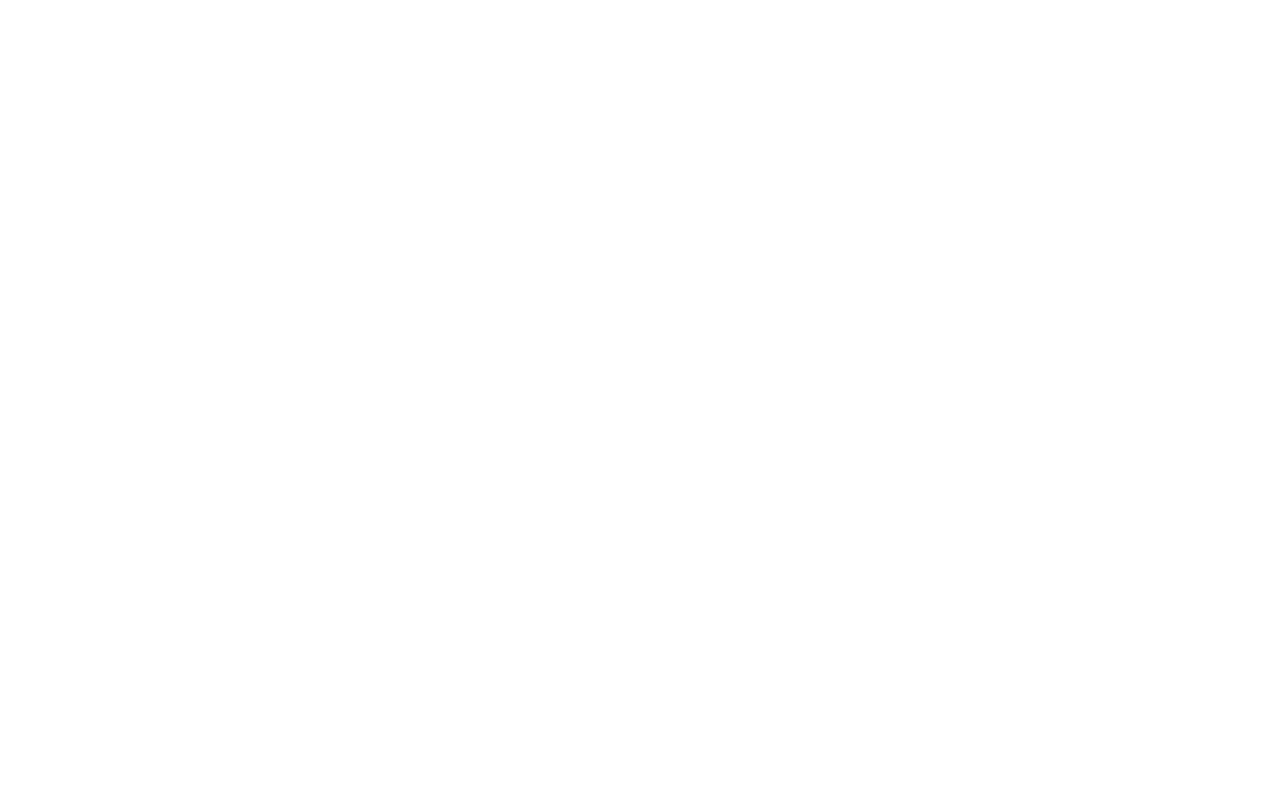
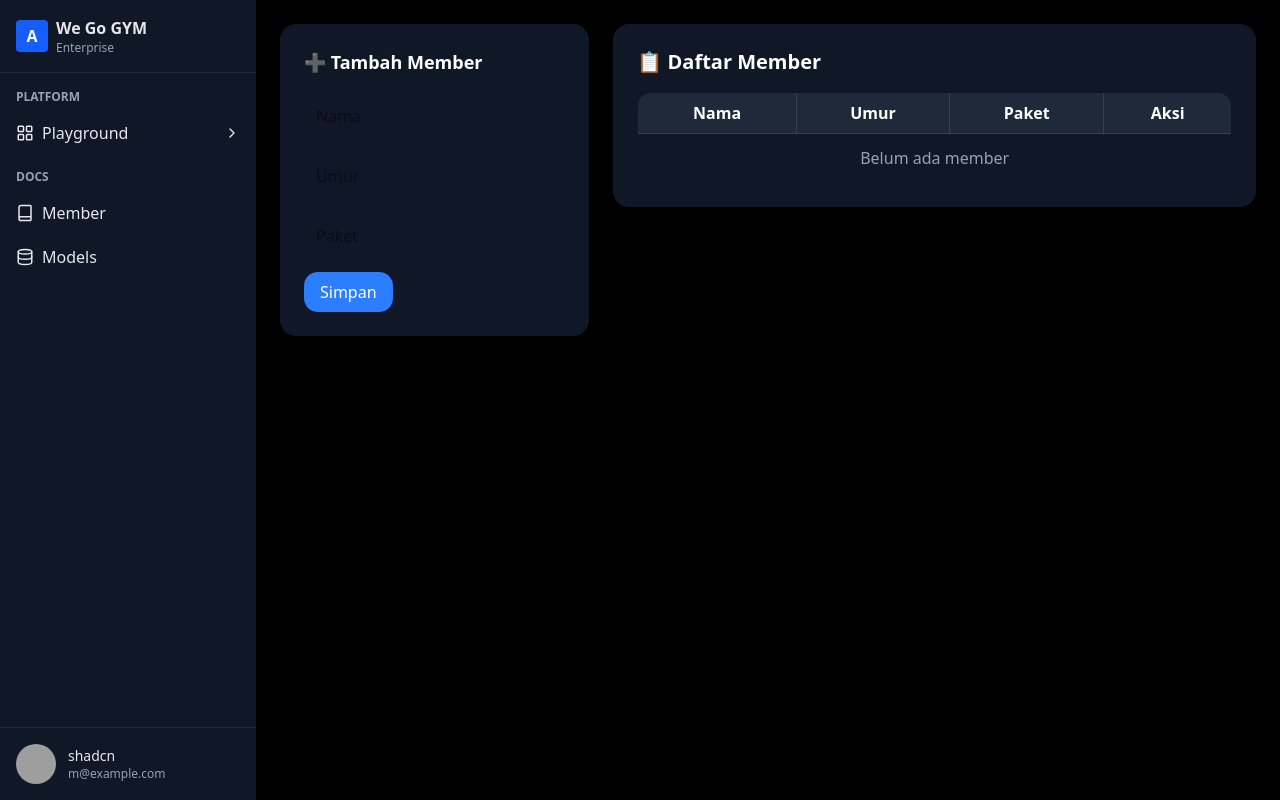
Before and after one commit to saliharya/react-vite-management-gym, a React (Vite) app: page /member in a window 1280 px wide. Before the commit this address had no page. Built offline with nearby package versions, Linux system fonts and the light colour scheme; grey boxes are pictures that could not be loaded.

Commit message:
feat: add MemberPage component and integrate into routing; update Sidebar for member navigation

```diff
--- a/src/app/main.tsx
+++ b/src/app/main.tsx
@@ -4,6 +4,7 @@
 import LoginPage from "@/pages/login/page.tsx";
 import RegisterPage from "@/pages/register/page.tsx";
 import DashboardPage from "@/pages/Dashboard/page.tsx";
+import MemberPage from "@/pages/member/page.tsx";
 import "@/app/Index.css";
 
 createRoot(document.getElementById("root")!).render(
@@ -13,6 +14,9 @@
       <Route path="login" element={<LoginPage />} />
       <Route path="register" element={<RegisterPage />} />
       <Route path="dasboard" element={<DashboardPage />} />
+      <Route path="member" element={<MemberPage />} />
+
+
     </Routes>
 
 
--- a/src/components/layout/Sidebar.tsx
+++ b/src/components/layout/Sidebar.tsx
@@ -81,10 +81,10 @@
           </p>
           <nav className="mt-2 flex flex-col gap-1">
             <a
-              href="#"
+              href="/member"
               className="flex items-center gap-2 px-4 py-2 hover:bg-gray-800 rounded"
             >
-              <Book size={18} /> Documentation
+              <Book size={18} /> Member
             </a>
             <a
               href="#"
--- /dev/null
+++ b/src/pages/member/page.tsx
@@ -0,0 +1,177 @@
+import { useState } from "react";
+import Sidebar from "@/components/layout/Sidebar";
+import Navbar from "@/components/layout/Navbar";
+
+interface Member {
+  id: number | null;
+  name: string;
+  age: string;
+  plan: string;
+}
+
+interface MemberFormProps {
+  onSave: (member: Member) => void;
+  editingMember?: Member;
+}
+
+function MemberForm({ onSave, editingMember }: MemberFormProps) {
+  const [form, setForm] = useState<Member>(
+    editingMember || { id: null, name: "", age: "", plan: "" }
+  );
+
+  const handleChange = (e: React.ChangeEvent<HTMLInputElement>) => {
+    setForm({ ...form, [e.target.name]: e.target.value });
+  };
+
+  const handleSubmit = (e: React.FormEvent) => {
+    e.preventDefault();
+    if (!form.name || !form.age || !form.plan) return;
+    onSave(form);
+    setForm({ id: null, name: "", age: "", plan: "" });
+  };
+
+  return (
+    <div className="bg-gray-900 p-6 rounded-2xl shadow-md">
+      <h2 className="text-lg font-bold mb-4">
+        {form.id ? "✏️ Edit Member" : "➕ Tambah Member"}
+      </h2>
+
+      <form onSubmit={handleSubmit} className="space-y-3">
+        <input
+          type="text"
+          name="name"
+          value={form.name}
+          onChange={handleChange}
+          placeholder="Nama"
+          className="w-full p-3 rounded-xl text-black"
+        />
+        <input
+          type="text"
+          name="age"
+          value={form.age}
+          onChange={handleChange}
+          placeholder="Umur"
+          className="w-full p-3 rounded-xl text-black"
+        />
+        <input
+          type="text"
+          name="plan"
+          value={form.plan}
+          onChange={handleChange}
+          placeholder="Paket"
+          className="w-full p-3 rounded-xl text-black"
+        />
+        <button
+          type="submit"
+          className="bg-blue-500 px-4 py-2 rounded-xl text-white hover:bg-blue-600 transition"
+        >
+          Simpan
+        </button>
+      </form>
+    </div>
+  );
+}
+
+export default function MemberPage() {
+  const [members, setMembers] = useState<Member[]>([]);
+  const [editingMember, setEditingMember] = useState<Member | undefined>(
+    undefined
+  );
+
+  const handleSave = (member: Member) => {
+    if (member.id) {
+      setMembers((prev) =>
+        prev.map((m) => (m.id === member.id ? member : m))
+      );
+    } else {
+      const newMember = { ...member, id: Date.now() };
+      setMembers((prev) => [...prev, newMember]);
+    }
+    setEditingMember(undefined);
+  };
+
+  const handleEdit = (member: Member) => {
+    setEditingMember(member);
+  };
+
+  const handleDelete = (id: number | null) => {
+    setMembers((prev) => prev.filter((m) => m.id !== id));
+  };
+
+  return (
+    <div className="flex min-h-screen bg-black text-white">
+      {/* Sidebar */}
+      <Sidebar />
+
+      <div className="flex-1 flex flex-col">
+        {/* Navbar */}
+        <Navbar />
+
+        {/* Content */}
+        <div className="p-6 grid grid-cols-1 lg:grid-cols-3 gap-6">
+          {/* Form tambah/edit */}
+          <div className="lg:col-span-1">
+            <MemberForm onSave={handleSave} editingMember={editingMember} />
+          </div>
+
+          {/* Tabel Members */}
+          <div className="lg:col-span-2">
+            <div className="bg-gray-900 p-6 rounded-2xl shadow-md">
+              <h2 className="text-xl font-bold mb-4">📋 Daftar Member</h2>
+              <table className="w-full border-collapse border border-gray-700 rounded-xl overflow-hidden">
+                <thead>
+                  <tr className="bg-gray-800">
+                    <th className="border border-gray-700 px-3 py-2">Nama</th>
+                    <th className="border border-gray-700 px-3 py-2">Umur</th>
+                    <th className="border border-gray-700 px-3 py-2">Paket</th>
+                    <th className="border border-gray-700 px-3 py-2">Aksi</th>
+                  </tr>
+                </thead>
+                <tbody>
+                  {members.length === 0 ? (
+                    <tr>
+                      <td
+                        colSpan={4}
+                        className="text-center py-3 text-gray-400 border border-gray-700"
+                      >
+                        Belum ada member
+                      </td>
+                    </tr>
+                  ) : (
+                    members.map((m) => (
+                      <tr key={m.id} className="text-center">
+                        <td className="border border-gray-700 px-3 py-2">
+                          {m.name}
+                        </td>
+                        <td className="border border-gray-700 px-3 py-2">
+                          {m.age}
+                        </td>
+                        <td className="border border-gray-700 px-3 py-2">
+                          {m.plan}
+                        </td>
+                        <td className="border border-gray-700 px-3 py-2 space-x-2">
+                          <button
+                            onClick={() => handleEdit(m)}
+                            className="bg-yellow-500 px-3 py-1 rounded hover:bg-yellow-600 transition"
+                          >
+                            Edit
+                          </button>
+                          <button
+                            onClick={() => handleDelete(m.id)}
+                            className="bg-red-500 px-3 py-1 rounded hover:bg-red-600 transition"
+                          >
+                            Hapus
+                          </button>
+                        </td>
+                      </tr>
+                    ))
+                  )}
+                </tbody>
+              </table>
+            </div>
+          </div>
+        </div>
+      </div>
+    </div>
+  );
+}
```
